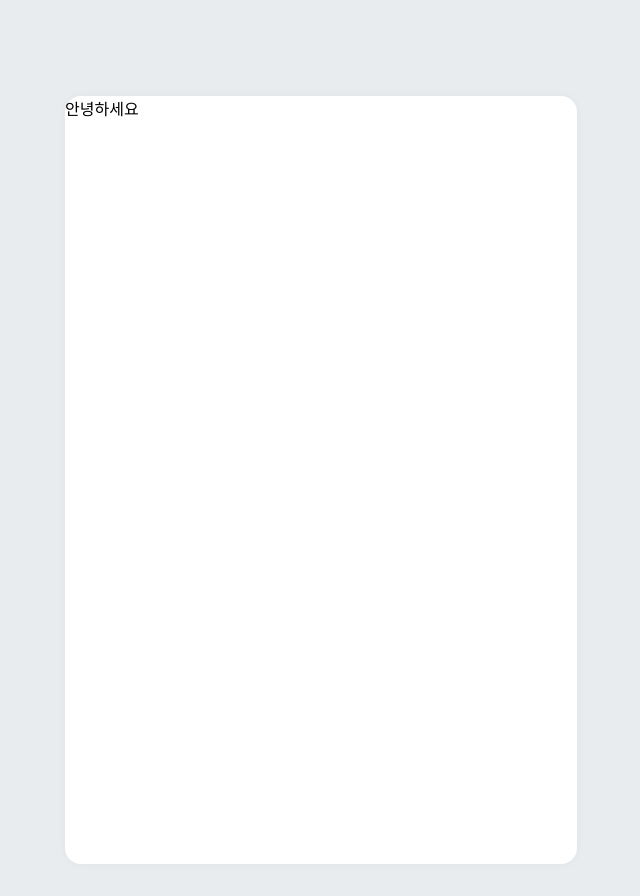
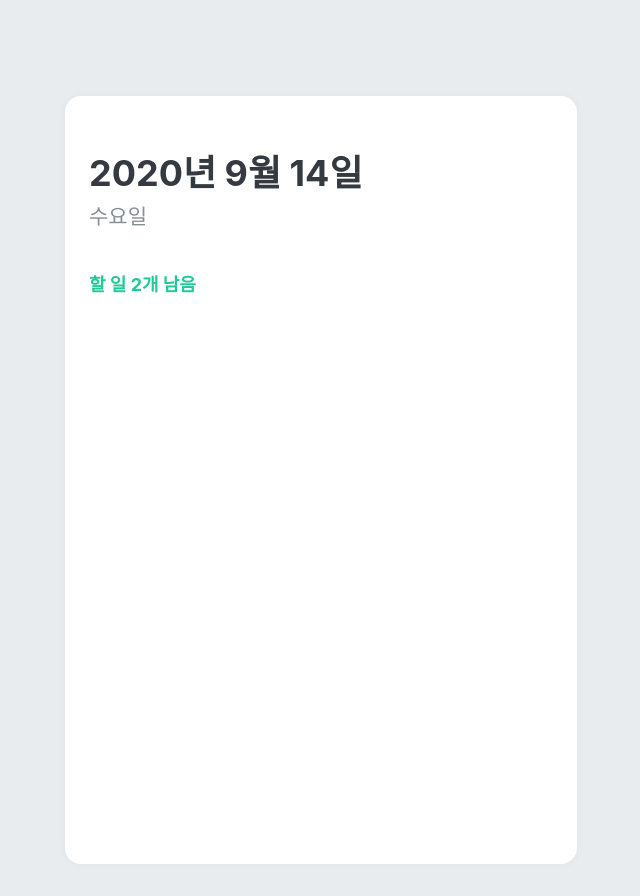
Before and after one commit to jun-ho-Kim/react-contextAPI-toDos, a React (Create React App) app: page / in a window 1280 px wide. Shown: the whole page, without its empty margins (319-959 px from the left). Built offline with nearby package versions, Linux system fonts and the light colour scheme; the HTML template or start-up script is replaced by a standard one.

Commit message:
ToDoHead Component

```diff
--- a/src/App.js
+++ b/src/App.js
@@ -1,6 +1,7 @@
 import React from 'react';
 import {createGlobalStyle} from "styled-components";
 import ToDoTemplate from './components/TodoTemplate';
+import TodoHead from './components/ToDoHead';
 
 const GlobalStyle = createGlobalStyle`
   body {
@@ -13,7 +14,10 @@
   return (
     <div className="App">
       <GlobalStyle />
-      <ToDoTemplate>안녕하세요</ToDoTemplate>
+      <ToDoTemplate>
+        <TodoHead />
+      </ToDoTemplate>
+
     </div>
   );
 }
--- /dev/null
+++ b/src/components/ToDoHead.js
@@ -0,0 +1,35 @@
+import React from 'react';
+import styled from 'styled-components';
+
+const TodoHeadBlock = styled.div`
+    padding: 48px 32px 32px 24px;
+    border-bottom: 24px;
+    h1 {
+        margin: 0;
+        font-size: 36px;
+        color: #343a40;
+    }
+    .day {
+        margin-top: 4px;
+        color: #868e96;
+        font-size: 21px;
+    }
+    .tasks-left {
+        color: #20c997;
+        font-size: 18px;
+        margin-top: 40px;
+        font-weight: bold;
+    }
+`;
+
+function TodoHead() {
+    return (
+        <TodoHeadBlock>
+            <h1>2020년 9월 14일</h1>
+            <div class="day">수요일</div>
+            <div class="tasks-left">할 일 2개 남음</div>
+        </TodoHeadBlock>
+    )
+};
+
+export default TodoHead;
```
